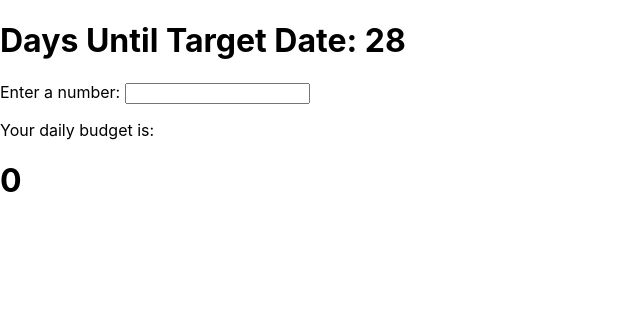
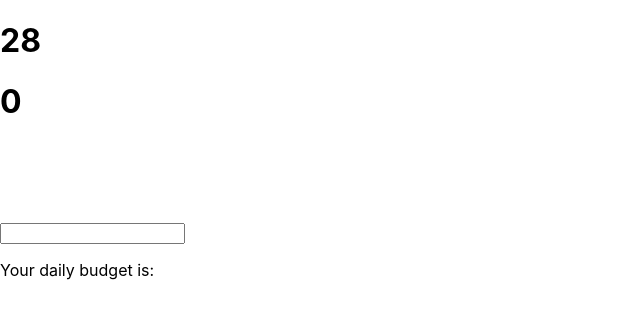
Before and after one commit to vsakaria/budget-app, a Next.js app: page / in a window 1280 px wide. Shown: the top 318 px of the page, without its empty margins (0-640 px from the left). Built offline with nearby package versions, Linux system fonts and the light colour scheme.

Commit message:
UPDATE UI

```diff
--- a/pages/index.js
+++ b/pages/index.js
@@ -62,9 +62,13 @@ function DaysUntil24th() {
 
   return (
     <div>
-      <h1>Days Until Target Date: {daysUntil}</h1>
+       <h1> {daysUntil}</h1> <h1>{number / daysUntil}</h1>
+        <br/>
+        <br/>
+        <br/>
+        <br/>
+
         <div>
-      <label htmlFor="numberInput">Enter a number: </label>
           <input
             type="tel"
             id="numberInput"
@@ -72,7 +76,6 @@ function DaysUntil24th() {
             onChange={handleChange} // Set the handleChange function to run when the input value changes
           />
           <p>Your daily budget is:</p>
-      <h1>{number / daysUntil}</h1>
         </div>
     </div>
   );
```
Lines whose indentation alone changed are shown as unchanged.
